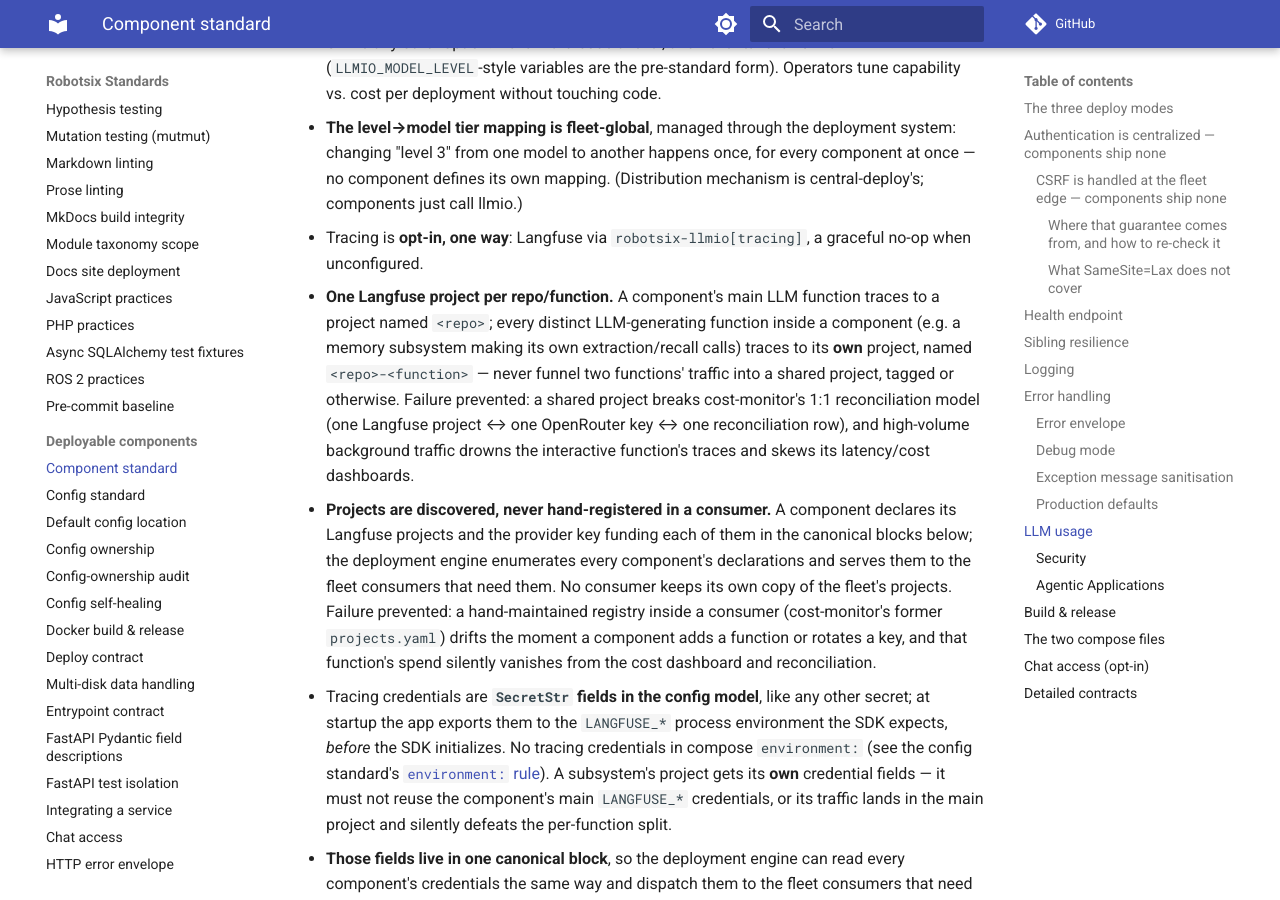
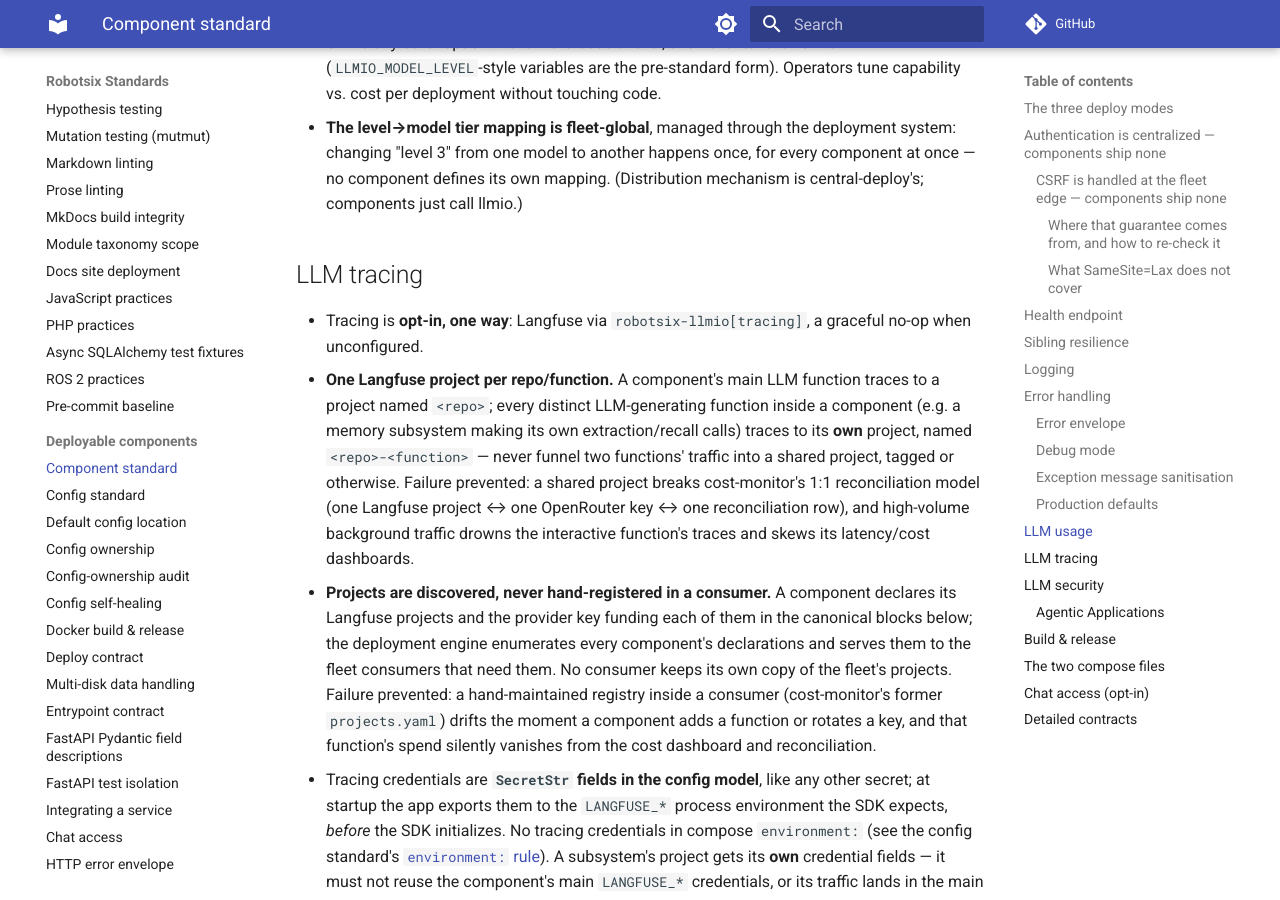
Before and after one commit to damien-robotsix/robotsix-standards, an MkDocs documentation site: the page built from docs/component-standard.md, in a window 1280 px wide and 900 px high, scrolled down 6556 px. Built offline with MkDocs 1.6.1 and Material for MkDocs 9.7.7, drawn with Linux system fonts in a browser that asks for light colours; comment, search, counter and statistics services are not loaded.

Commit message:
chore: component-standard: missing LLM-tracing section — Langfuse credential shape undefined (20260822T122005Z-component-standard-missing-llm-tracing-s-cbf9) (#313)
Co-authored-by: robotsix-mill <mill@robotsix.local>

```diff
--- a/docs/component-standard.md
+++ b/docs/component-standard.md
@@ -290,6 +290,9 @@ production. Full detail: [HTTP error envelope](http-error-envelope.md).
   deployment system: changing "level 3" from one model to another happens
   once, for every component at once — no component defines its own mapping.
   (Distribution mechanism is central-deploy's; components just call llmio.)
+
+## LLM tracing
+
 - Tracing is **opt-in, one way**: Langfuse via `robotsix-llmio[tracing]`,
   a graceful no-op when unconfigured.
 - **One Langfuse project per repo/function.** A component's main LLM
@@ -386,7 +389,7 @@ production. Full detail: [HTTP error envelope](http-error-envelope.md).
   visible failure that gets fixed, rather than a silent fallback that hides
   an unmigrated component indefinitely.
 
-### Security
+## LLM security
 
 > The fleet's core function involves LLM agents — every agent that reads
 > untrusted input or acts on model output must apply these defences.  The
```
Also changed, not shown: docs/config-standard.md (+1 -1 lines).
